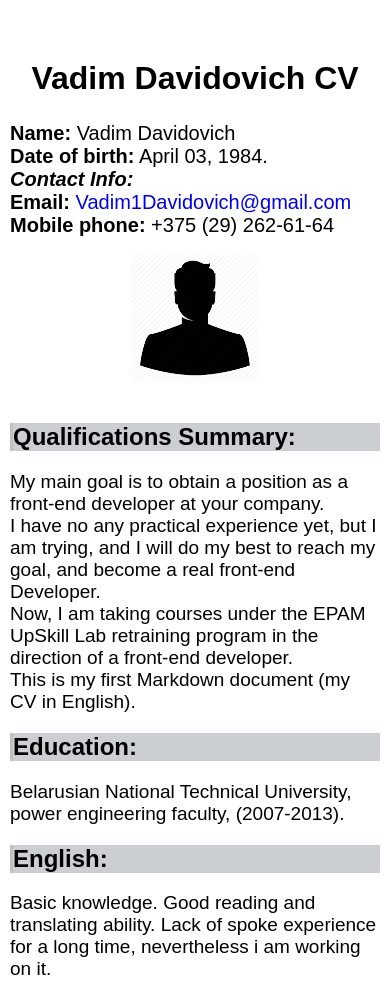
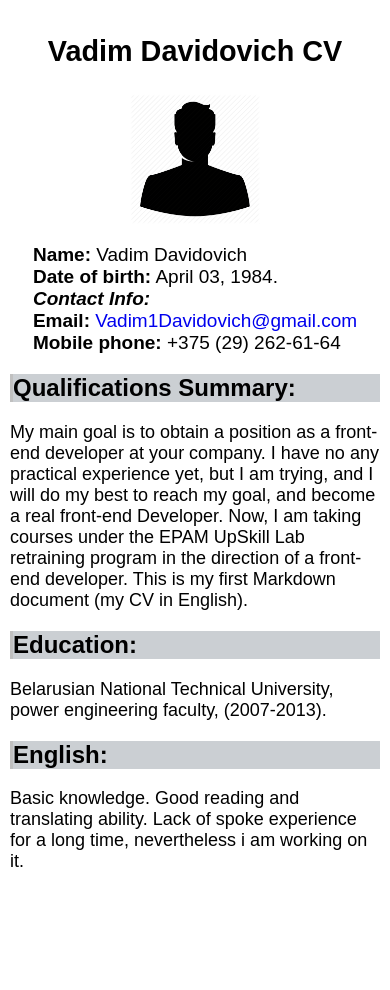
Before and after one commit to Vadim-A-Davidovich/rsschool-cv, a plain HTML site: page index.html in a window 390 px wide. After the commit the page ends 882 px from the top, so only its background shows below. Drawn offline with Linux system fonts and the light colour scheme; files whose address does not match are found by name.

Commit message:
fix: resolve code issues

```diff
--- a/index.html
+++ b/index.html
@@ -13,9 +13,9 @@
             <div class="contact-info-container">
                 <p><span class="bold">Name:</span> Vadim Davidovich</p>
                 <p><span class="bold">Date of birth:</span> April 03, 1984.</p>
-                <p><span class="bold-italic">Contact Info:</span></p>
+                <p><span class="bold italic">Contact Info:</span></p>
                 <p><span class="bold">Email:</span> <a href="mailto:Vadim1Davidovich@gmail.com">Vadim1Davidovich@gmail.com</a></p>
-                <p><span class="bold">Mobile phone:</span> +375 (29) 262-61-64</a></p>
+                <p><span class="bold">Mobile phone:</span> +375 (29) 262-61-64</p>
             </div>
             <figure>
                 <img src="./images//avatar.png" alt="profileFoto">
@@ -24,15 +24,15 @@
     </header>
     <main>
         <div class="qualifications-summary">
-            <h2 class="summary-headings">Qualifications Summary:</h2>
-            <p>My main goal is to obtain a position as a front-end developer at your company.</p>
-            <p>I have no any practical experience yet, but I am trying, and I will do my best to reach my goal, and become a real front-end Developer.</p>
-            <p>Now, I am taking courses under the EPAM UpSkill Lab retraining program in the direction of a front-end developer.</p>
-            <p>This is my first Markdown document (my CV in English).</p>
-            <h2 class="summary-headings">Education:</h2>
-            <p>Belarusian National Technical University, power engineering faculty, (2007-2013).</p>
-            <h2 class="summary-headings">English:</h2>
-            <p>Basic knowledge. Good reading and translating ability. Lack of spoke experience for a long time, nevertheless i am working on it.</p>
+            <h2 class="summary-heading">Qualifications Summary:</h2>
+            <p class="qualification-summary-discription">My main goal is to obtain a position as a front-end developer at your company.
+               I have no any practical experience yet, but I am trying, and I will do my best to reach my goal, and become a real front-end Developer.
+               Now, I am taking courses under the EPAM UpSkill Lab retraining program in the direction of a front-end developer.
+               This is my first Markdown document (my CV in English).</p>
+            <h2 class="summary-heading">Education:</h2>
+            <p class="qualification-summary-discription">Belarusian National Technical University, power engineering faculty, (2007-2013).</p>
+            <h2 class="summary-heading">English:</h2>
+            <p class="qualification-summary-discription">Basic knowledge. Good reading and translating ability. Lack of spoke experience for a long time, nevertheless i am working on it.</p>
         </div>
     </main>
 </body>
--- a/styles.css
+++ b/styles.css
@@ -1,19 +1,18 @@
 body {
     max-width: 1004px;
-    min-width: 323px;
     margin: 0 auto;
     padding: 10px;
     font-family: Arial, Helvetica, sans-serif;
 }
 
 .header-heading {
-    margin: 50px 0 25px;
+    margin: 45px 0 25px;
     text-align: center;
 }
 
 .header-info {
     display: flex;
-    justify-content: center;
+    justify-content: space-between;
     flex-wrap: wrap;
     align-items: center;
 }
@@ -23,7 +22,6 @@ header figure img {
 }
 
 .contact-info-container {
-    flex: auto;
     font-size: 20px;
 }
 
@@ -39,17 +37,57 @@ header figure img {
     font-weight: bold;
 }
 
-.bold-italic {
-    font-weight: bold;
+.italic {
     font-style: italic;
 }
 
-.summary-headings {
+.summary-heading {
     background-color: rgb(203, 207, 211);
     border-left: 3px solid silver;
 }
 
-.qualifications-summary p {
-    margin: 0 auto;
+.qualification-summary-discription {
     font-size: 19px;
 }
+
+@media (max-width: 571px) {
+    .header-heading {
+        margin: 25px 0 10px;
+        font-size: 1.8em;
+    }
+
+    .header-info {
+        flex-direction: column-reverse;
+    }
+
+    .contact-info-container {
+        max-width: 340px;
+        font-size: 19px;
+    }
+
+    .qualification-summary-discription {
+        margin: 0 auto;
+        font-size: 18px;
+    }
+}
+
+@media (max-width: 345px) {
+    .header-heading {
+        margin: 10px 0 5px;
+        font-size: 1.6em;
+    }
+
+    .contact-info-container {
+        max-width: 340px;
+        font-size: 18px;
+    }
+
+    header figure img {
+        max-width: 120px;
+    }
+
+    .qualification-summary-discription {
+        margin: 0 auto;
+        font-size: 17px;
+    }
+}
```
